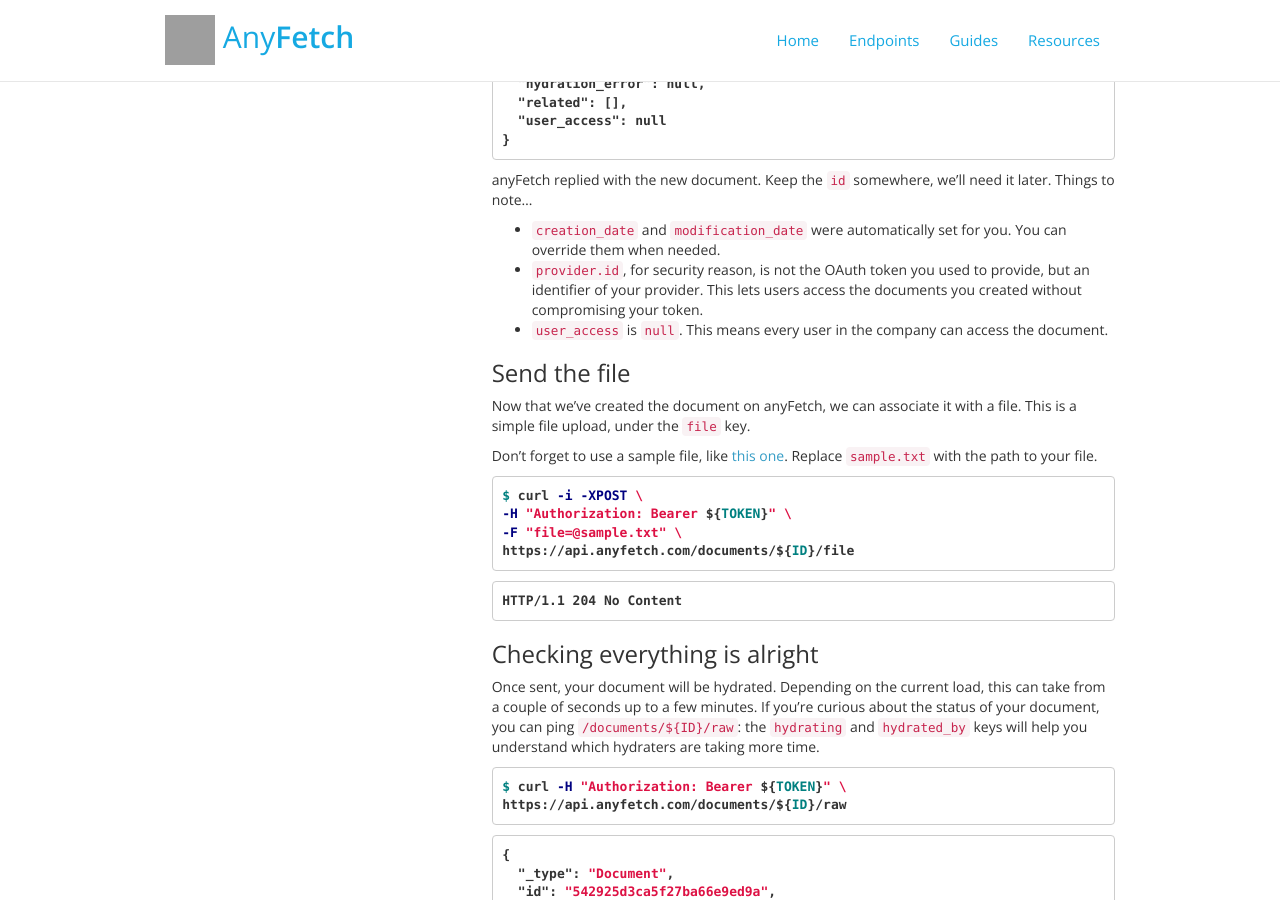
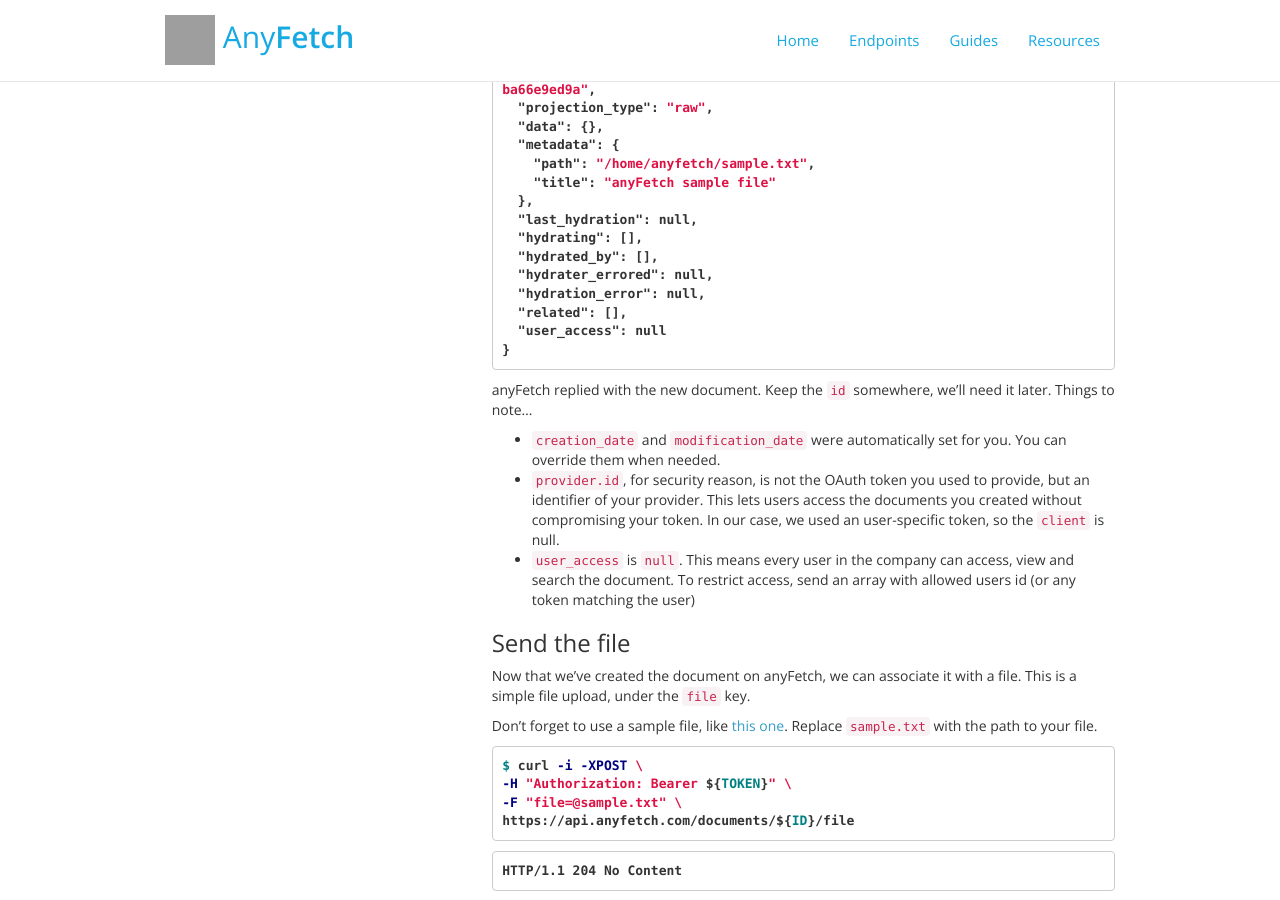
Before and after one commit to AnyFetch/developers.anyfetch.com, a Jekyll site: the page built from guides/tutorials/hello-world.md, in a window 1280 px wide and 900 px high, scrolled down 2671 px. Built offline with Jekyll 4.4.1, drawn with Linux system fonts in a browser that asks for light colours; nearby versions of some CDN libraries; Markdown is read by kramdown in place of the engine named in the settings; some of the changed text lies outside the part shown; grey boxes are pictures that could not be loaded.

Commit message:
Revamped hello world

````diff
--- a/guides/tutorials/hello-world.md
+++ b/guides/tutorials/hello-world.md
@@ -12,6 +12,7 @@
 * An account on anyFetch, with login and password. Create one on [the manager](https://manager.anyfetch.com/).
 * `curl` binary to send requests from the command line
 
+> We use curl for simplicity purpose. Of course, in a real use case, you'll need to use whatever utility your language provide (http for node, curl for php, requests for Python, Net::HTTP for Ruby)
 
 ## Setting up
 You need to base64 encode your login and password separated with a colon.
@@ -54,6 +55,9 @@
 
 Keep this token somewhere safe.
 
+> The `GET /token` endpoint is special and always returns the same token until you call `DELETE /token`. To create application specific token, [head to the manager](https://manager.anyfetch.com/).
+
+
 ## Providing data
 Now that we're set up, we can send our document. This requires two steps: first, sending metadata about our files, and then sending the actual file.
 
@@ -61,7 +65,7 @@
 Before sending the file, we need to give anyFetch basic informations about our documents. We'll send the following params:
 
 * `identifier`: this identifier must be unique by document and across our account, and will be used again if we need to update our document in the future. For now, we'll pick something simple, like `sample-txt`.
-* `document_type`: this value lets us specify what we know about our document. This can be `email`, `contact`... in our case, we'll keep this basic and set it to `file` which is the default for every document containing a file.  The document type will determine which hydraters it will go through once uploaded.
+* `document_type`: this value lets us specify what we know about our document. This can be `email`, `contact`... in our case, we'll keep this basic and set it to `file` which is the default for every document containing a file.  The document type will determine which hydraters the document will go through once uploaded. Hydraters can later update this value to something more specific.
 * `metadata`: a JSON object containing basic information about our document. For now, we'll simply send a `path` (path of the file on our local document tree, this can be useful to provide a search in folder name) and a `title` (formatted document name).
 
 ```sh
@@ -71,6 +75,8 @@
 https://api.anyfetch.com/documents \
 -d '{"identifier": "sample-txt", "document_type": "file", "metadata": {"path": "/home/anyfetch/sample.txt", "title": "anyFetch sample file"}}'
 ```
+
+And here is the reply, formatted for convenience:
 
 ```json
 {
@@ -120,8 +126,8 @@
 Things to note...
 
 * `creation_date` and `modification_date` were automatically set for you. You can override them when needed.
-* `provider.id`, for security reason, is not the OAuth token you used to provide, but an identifier of your provider. This lets users access the documents you created without compromising your token.
-* `user_access` is `null`. This means every user in the company can access the document.
+* `provider.id`, for security reason, is not the OAuth token you used to provide, but an identifier of your provider. This lets users access the documents you created without compromising your token. In our case, we used an user-specific token, so the `client` is null.
+* `user_access` is `null`. This means every user in the company can access, view and search the document. To restrict access, send an array with allowed users id (or any token matching the user)
 
 ### Send the file
 Now that we've created the document on anyFetch, we can associate it with a file. This is a simple file upload, under the `file` key.
````
Also changed, not shown: other parts of guides/tutorials/hello-world.md (+3 -3 lines), blueprint.md (+4 -0 lines), index.md (+1 -1 lines).
